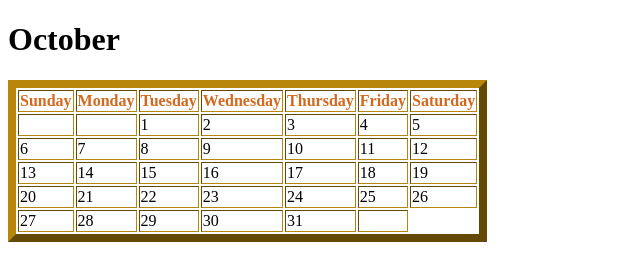
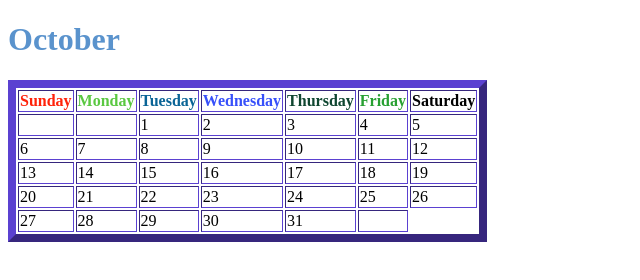
Before and after one commit to gabbyk77/First-Website.io, a plain HTML site: page index.html in a window 1280 px wide. Shown: the whole page, without its empty margins (0-640 px from the left). Drawn offline with Linux system fonts and the light colour scheme.

Commit message:
Add files via upload

```diff
--- a/index.html
+++ b/index.html
@@ -5,17 +5,17 @@
     <title>Calendar</title>
   </head>
   <body>
-<h1>October</h1>
+<h1 style="color:#5a93cd;">October</h1>
 
-<table border="8" style="border-color:DarkGoldenRod">
+<table border="8" style="border-color:rgb(91, 65, 209)">
 <tr>
-  <th style="color:Chocolate">Sunday</th>
-  <th style="color:Chocolate">Monday</th>
-  <th style="color:Chocolate">Tuesday</th>
-  <th style="color:Chocolate">Wednesday</th>
-  <th style="color:Chocolate">Thursday</th>
-  <th style="color:Chocolate">Friday</th>
-  <th style="color:Chocolate">Saturday</th>
+  <th style="color:rgb(255,34,9)">Sunday</th>
+  <th style="color:rgb(90,200,65)">Monday</th>
+  <th style="color:rgb(10,100,150)">Tuesday</th>
+  <th style="color:rgb(55,80,250)">Wednesday</th>
+  <th style="color:rgb(15,70,48)">Thursday</th>
+  <th style="color:rgb(40,160,50)">Friday</th>
+  <th style="color:rgb()">Saturday</th>
 </tr>
 <tr>
   <td></td>
```
